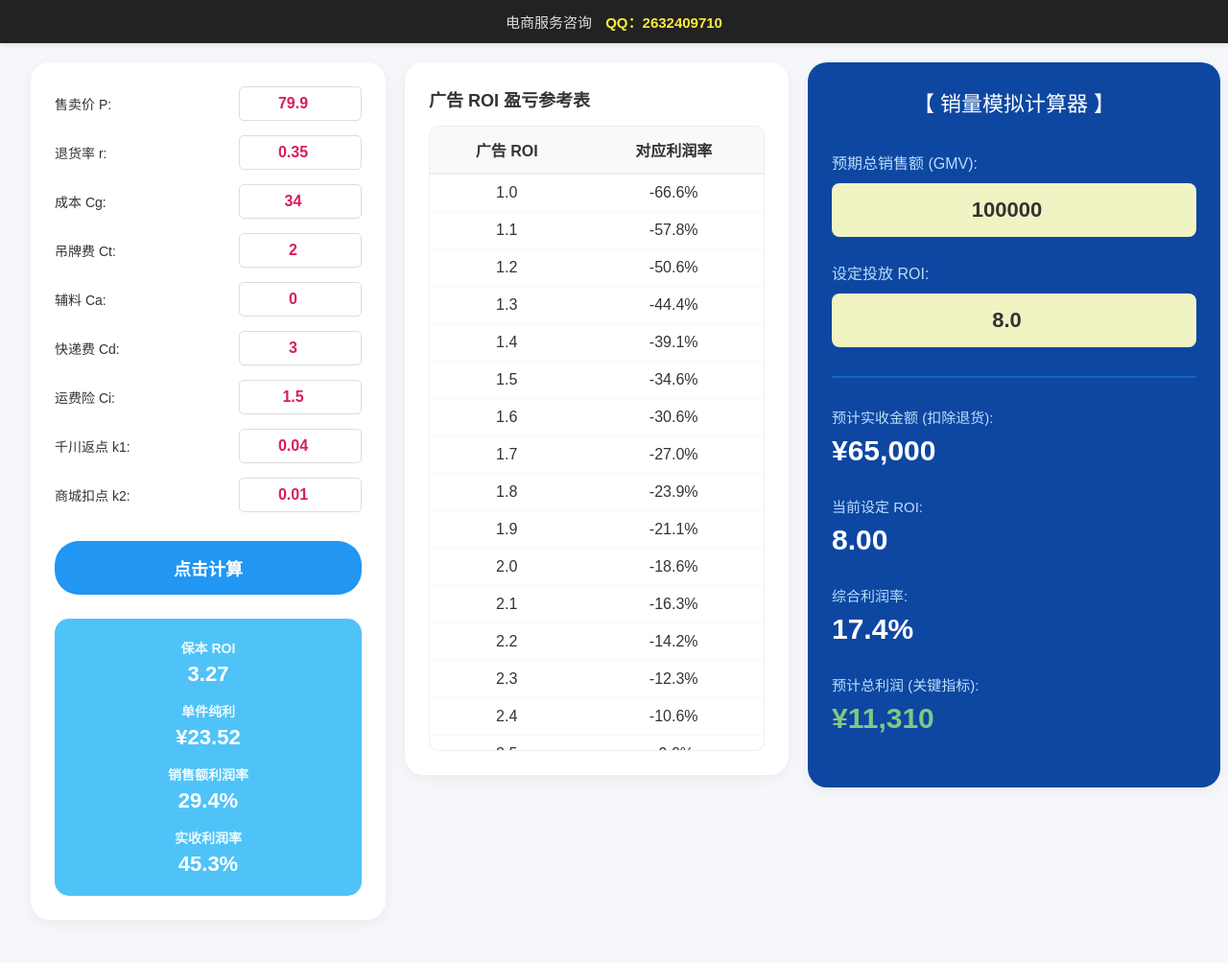
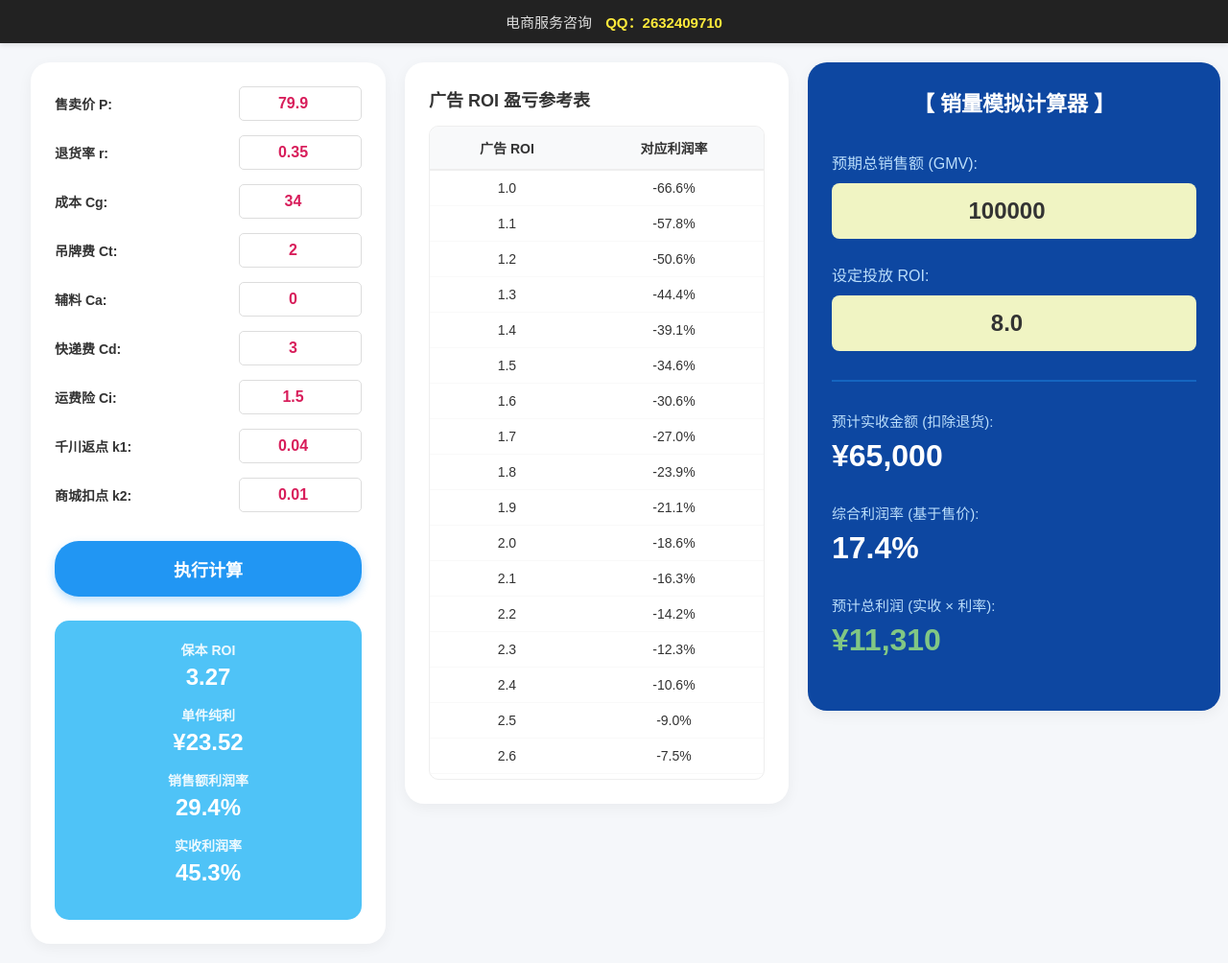
Before and after one commit to kingwoonyu/roi, a plain HTML site: page index.html in a window 1280 px wide. Shown: the whole page at 96% size. Before the commit the page ends 979 px from the top, so only its background shows below. Drawn offline with Linux system fonts and the light colour scheme.

Commit message:
Update index.html

```diff
--- a/index.html
+++ b/index.html
@@ -3,7 +3,7 @@
 <head>
     <meta charset="UTF-8">
     <meta name="viewport" content="width=device-width, initial-scale=1.0">
-    <title>电商 ROI 全维度计算器 V4.2 - 增强版</title>
+    <title>电商 ROI 计算器 - 财务对账版</title>
     <style>
         :root {
             --bg-color: #F5F7FA;
@@ -21,129 +21,72 @@
         body {
             font-family: "微软雅黑", sans-serif;
             background-color: var(--bg-color);
-            margin: 0;
-            padding: 0;
-            color: var(--text-gray);
+            margin: 0; padding: 0; color: var(--text-gray);
         }
 
-        /* 顶部咨询条 */
         .top-banner {
-            background-color: #222;
-            color: #ddd;
-            text-align: center;
-            padding: 12px 0;
-            font-size: 15px;
-            box-shadow: 0 2px 5px rgba(0,0,0,0.1);
+            background-color: #222; color: #ddd; text-align: center;
+            padding: 12px 0; font-size: 15px; box-shadow: 0 2px 5px rgba(0,0,0,0.1);
         }
 
-        .top-banner span {
-            color: #FFEB3B;
-            font-weight: bold;
-            margin-left: 10px;
+        .top-banner span { color: #FFEB3B; font-weight: bold; margin-left: 10px; }
+
+        .container {
+            display: flex; gap: 20px; max-width: 1400px;
+            width: 95%; margin: 20px auto; align-items: flex-start;
         }
 
-        .container {
-            display: flex;
-            gap: 20px;
-            max-width: 1400px;
-            width: 95%;
-            margin: 20px auto;
-            align-items: flex-start;
-        }
-
-        /* 卡片通用 */
-        .card {
-            background: var(--card-bg);
-            border-radius: 20px;
-            padding: 25px;
-            box-shadow: 0 4px 15px rgba(0,0,0,0.05);
-        }
+        .card { background: var(--card-bg); border-radius: 20px; padding: 25px; box-shadow: 0 4px 15px rgba(0,0,0,0.05); }
 
         /* 左侧面板 */
         .left-panel { flex: 0 0 320px; }
         .input-group { display: flex; align-items: center; margin-bottom: 15px; justify-content: space-between; }
-        .input-group label { font-size: 14px; }
+        .input-group label { font-size: 14px; font-weight: bold; }
         .input-group input {
-            width: 110px;
-            padding: 8px;
-            border: 1px solid #ddd;
-            border-radius: 5px;
-            text-align: center;
-            font-weight: bold;
-            color: var(--accent-pink);
-            font-size: 16px;
+            width: 110px; padding: 8px; border: 1px solid #ddd;
+            border-radius: 5px; text-align: center; font-weight: bold;
+            color: var(--accent-pink); font-size: 16px;
         }
 
         .calc-btn {
-            width: 100%;
-            padding: 15px;
-            background-color: var(--primary-blue);
-            color: white;
-            border: none;
-            border-radius: 25px;
-            font-size: 18px;
-            font-weight: bold;
-            cursor: pointer;
-            margin: 15px 0 25px 0;
-            transition: transform 0.1s;
+            width: 100%; padding: 16px; background-color: var(--primary-blue);
+            color: white; border: none; border-radius: 25px; font-size: 18px;
+            font-weight: bold; cursor: pointer; margin: 15px 0 25px 0;
+            box-shadow: 0 4px 10px rgba(33, 150, 243, 0.3); transition: all 0.2s;
         }
-        .calc-btn:active { transform: scale(0.98); }
+        .calc-btn:hover { background-color: #1976D2; transform: translateY(-1px); }
 
-        .result-box {
-            background-color: var(--light-blue);
-            border-radius: 15px;
-            padding: 20px;
-            color: white;
-            text-align: center;
-        }
+        .result-box { background-color: var(--light-blue); border-radius: 15px; padding: 20px; color: white; text-align: center; }
         .res-item { margin-bottom: 15px; }
-        .res-item:last-child { margin-bottom: 0; }
         .res-label { font-size: 14px; font-weight: bold; display: block; opacity: 0.9; }
-        .res-value { font-size: 22px; font-weight: bold; margin-top: 5px; }
+        .res-value { font-size: 24px; font-weight: bold; margin-top: 5px; }
 
         /* 中间面板 */
         .mid-panel { flex: 1; min-width: 350px; }
-        .table-container {
-            height: 650px;
-            overflow-y: auto;
-            border: 1px solid #eee;
-            border-radius: 10px;
-            margin-top: 15px;
-        }
+        .table-container { height: 680px; overflow-y: auto; border: 1px solid #eee; border-radius: 10px; margin-top: 15px; }
         table { width: 100%; border-collapse: collapse; }
-        th { position: sticky; top: 0; background: #f8f9fa; padding: 12px; border-bottom: 2px solid #eee; }
-        td { padding: 10px; text-align: center; border-bottom: 1px solid #f9f9f9; font-family: Arial; }
-        .blue-text { color: #1976D2; font-weight: bold; }
+        th { position: sticky; top: 0; background: #f8f9fa; padding: 12px; border-bottom: 2px solid #eee; font-size: 14px; }
+        td { padding: 10px; text-align: center; border-bottom: 1px solid #f9f9f9; font-family: Arial; font-size: 14px; }
+        .blue-text { color: #1976D2; font-weight: bold; background-color: #E3F2FD; }
 
-        /* 右侧增强面板 */
-        .right-panel {
-            flex: 0 0 380px;
-            background-color: var(--dark-blue);
-            color: white;
-        }
-        .sim-title { text-align: center; font-size: 22px; margin-bottom: 35px; color: #fff; }
+        /* 右侧面板 (主要显示区) */
+        .right-panel { flex: 0 0 380px; background-color: var(--dark-blue); color: white; }
+        .sim-title { text-align: center; font-size: 22px; margin-bottom: 35px; font-weight: bold; }
         .sim-input-group { margin-bottom: 25px; }
         .sim-input-group label { display: block; font-size: 16px; margin-bottom: 10px; color: #BBDEFB; }
         .sim-input-group input {
-            width: 100%;
-            box-sizing: border-box;
-            padding: 15px;
-            border-radius: 8px;
-            border: none;
-            font-size: 22px;
-            font-weight: bold;
-            text-align: center;
-            background-color: var(--input-yellow);
-            color: #333;
+            width: 100%; box-sizing: border-box; padding: 15px; border-radius: 8px;
+            border: none; font-size: 24px; font-weight: bold; text-align: center;
+            background-color: var(--input-yellow); color: #333;
         }
         .divider { height: 2px; background-color: #1565C0; margin: 30px 0; }
         .sim-res-item { margin-bottom: 30px; }
         .sim-res-label { color: #BBDEFB; font-size: 15px; display: block; margin-bottom: 8px; }
-        .sim-res-value { font-size: 30px; font-weight: bold; font-family: Arial; }
+        .sim-res-value { font-size: 32px; font-weight: bold; font-family: Arial; }
 
         @media (max-width: 1200px) {
-            .container { flex-direction: column; align-items: stretch; }
-            .left-panel, .right-panel { flex: 1; }
+            .container { flex-direction: column; align-items: center; }
+            .left-panel, .mid-panel, .right-panel { width: 100%; max-width: 600px; }
         }
     </style>
 </head>
@@ -155,19 +98,17 @@
 
 <div class="container">
     <div class="card left-panel">
-        <div id="inputs">
-            <div class="input-group"><label>售卖价 P:</label><input type="number" id="p" value="79.9" oninput="calculate()"></div>
-            <div class="input-group"><label>退货率 r:</label><input type="number" id="r" value="0.35" step="0.01" oninput="calculate()"></div>
-            <div class="input-group"><label>成本 Cg:</label><input type="number" id="cg" value="34" oninput="calculate()"></div>
-            <div class="input-group"><label>吊牌费 Ct:</label><input type="number" id="ct" value="2" oninput="calculate()"></div>
-            <div class="input-group"><label>辅料 Ca:</label><input type="number" id="ca" value="0" oninput="calculate()"></div>
-            <div class="input-group"><label>快递费 Cd:</label><input type="number" id="cd" value="3" oninput="calculate()"></div>
-            <div class="input-group"><label>运费险 Ci:</label><input type="number" id="ci" value="1.5" oninput="calculate()"></div>
-            <div class="input-group"><label>千川返点 k1:</label><input type="number" id="k1" value="0.04" step="0.01" oninput="calculate()"></div>
-            <div class="input-group"><label>商城扣点 k2:</label><input type="number" id="k2" value="0.01" step="0.01" oninput="calculate()"></div>
-        </div>
+        <div class="input-group"><label>售卖价 P:</label><input type="number" id="p" value="79.9"></div>
+        <div class="input-group"><label>退货率 r:</label><input type="number" id="r" value="0.35" step="0.01"></div>
+        <div class="input-group"><label>成本 Cg:</label><input type="number" id="cg" value="34"></div>
+        <div class="input-group"><label>吊牌费 Ct:</label><input type="number" id="ct" value="2"></div>
+        <div class="input-group"><label>辅料 Ca:</label><input type="number" id="ca" value="0"></div>
+        <div class="input-group"><label>快递费 Cd:</label><input type="number" id="cd" value="3"></div>
+        <div class="input-group"><label>运费险 Ci:</label><input type="number" id="ci" value="1.5"></div>
+        <div class="input-group"><label>千川返点 k1:</label><input type="number" id="k1" value="0.04" step="0.01"></div>
+        <div class="input-group"><label>商城扣点 k2:</label><input type="number" id="k2" value="0.01" step="0.01"></div>
 
-        <button class="calc-btn" onclick="calculate()">点击计算</button>
+        <button class="calc-btn" onclick="calculate()">执行计算</button>
 
         <div class="result-box">
             <div class="res-item"><span class="res-label">保本 ROI</span><div class="res-value" id="res-roi">-</div></div>
@@ -193,11 +134,11 @@
         <div class="sim-title">【 销量模拟计算器 】</div>
         <div class="sim-input-group">
             <label>预期总销售额 (GMV):</label>
-            <input type="number" id="sim-sales" value="100000" oninput="calculate()">
+            <input type="number" id="sim-sales" value="100000">
         </div>
         <div class="sim-input-group">
             <label>设定投放 ROI:</label>
-            <input type="number" id="sim-roi" value="8.0" step="0.1" oninput="calculate()">
+            <input type="number" id="sim-roi" value="8.0" step="0.1">
         </div>
 
         <div class="divider"></div>
@@ -207,15 +148,11 @@
             <div class="sim-res-value" id="sim-actual">¥0</div>
         </div>
         <div class="sim-res-item">
-            <span class="sim-res-label">当前设定 ROI:</span>
-            <div class="sim-res-value" id="sim-roi-val">0.00</div>
-        </div>
-        <div class="sim-res-item">
-            <span class="sim-res-label">综合利润率:</span>
+            <span class="sim-res-label">综合利润率 (基于售价):</span>
             <div class="sim-res-value" id="sim-rate">0%</div>
         </div>
         <div class="sim-res-item">
-            <span class="sim-res-label">预计总利润 (关键指标):</span>
+            <span class="sim-res-label">预计总利润 (实收 × 利率):</span>
             <div class="sim-res-value" id="sim-profit">¥0</div>
         </div>
     </div>
@@ -223,7 +160,6 @@
 
 <script>
     function calculate() {
-        // 获取输入值
         const getValue = id => parseFloat(document.getElementById(id).value) || 0;
 
         const p = getValue('p');
@@ -236,66 +172,58 @@
         const k1 = getValue('k1');
         const k2 = getValue('k2');
 
-        // 核心逻辑计算
-        // 单件利润 = (实收比例 * 扣点比例) - (总成本 * 实收比例) - 固定支出
+        // 1. 基础单件利润计算
         const l_single = (p * (1 - r) * (1 - k2)) - ((cg + ct + ca) * (1 - r)) - (cd + ci);
         const raw_roi = (p * (1 - k1)) / l_single;
         const final_roi = l_single > 0 ? Math.ceil(raw_roi * 100) / 100 : 0;
 
-        // 更新左侧结果
-        document.getElementById('res-roi').innerText = final_roi.toFixed(2);
+        document.getElementById('res-roi').innerText = final_roi > 0 ? final_roi.toFixed(2) : "亏损";
         document.getElementById('res-profit').innerText = "¥" + l_single.toFixed(2);
         document.getElementById('res-m1').innerText = ((l_single / p) * 100).toFixed(1) + "%";
         document.getElementById('res-m2').innerText = ((l_single / (p * (1 - r))) * 100).toFixed(1) + "%";
 
-        // 更新中间表格
+        // 2. 更新中间参考表
         const tbody = document.querySelector('#roi-table tbody');
         tbody.innerHTML = '';
         let inserted = false;
-        for (let i = 10; i <= 500; i += 1) {
+        for (let i = 10; i <= 500; i++) {
             const roiIter = i / 10;
-            // 插入保本行
             if (!inserted && final_roi > 0 && final_roi <= roiIter) {
                 if (final_roi < roiIter) appendRow(final_roi.toFixed(2), "0.0%", "blue-text");
                 inserted = true;
             }
             const adRatio = (1 - k1) / roiIter;
             const pr = ((l_single / p) - adRatio) * 100;
-            const isHighlight = pr >= 0 && pr <= 10;
-            appendRow(roiIter.toFixed(1), pr.toFixed(1) + "%", isHighlight ? "blue-text" : "");
+            appendRow(roiIter.toFixed(1), pr.toFixed(1) + "%", (pr >= 0 && pr <= 10) ? "blue-text" : "");
         }
 
         function appendRow(c1, c2, className) {
-            const row = ` <tr class="${className}"><td>${c1}</td><td>${c2}</td></tr>`;
-            tbody.insertAdjacentHTML('beforeend', row);
+            tbody.insertAdjacentHTML('beforeend', `<tr class="${className}"><td>${c1}</td><td>${c2}</td></tr>`);
         }
 
-        // 右侧模拟逻辑
+        // 3. 右侧模拟 - 强制财务对应逻辑
         const simSales = getValue('sim-sales');
         const simRoi = getValue('sim-roi');
 
+        // A. 预计实收金额 = GMV * (1 - r)
         const simActualReceived = simSales * (1 - r);
-        const rawMarginRate = (l_single / p) - ((1 - k1) / simRoi || 0);
-        const displayMarginPct = Math.round(rawMarginRate * 100 * 10) / 10;
-        const simTotalProfit = simActualReceived * (displayMarginPct / 100);
 
-        // 更新右侧显示
+        // B. 综合利润率 (界面显示的百分比) = (单件纯利/售价) - (广告占比)
+        const simMarginRateVal = (l_single / p) - ((1 - k1) / simRoi || 0);
+        const displayMarginPct = (simMarginRateVal * 100).toFixed(1); // 界面保留一位小数
+
+        // C. 预计总利润 (强制执行: 实收 * 界面百分比)
+        const finalProfitValue = simActualReceived * (parseFloat(displayMarginPct) / 100);
+
+        // 更新界面
         document.getElementById('sim-actual').innerText = "¥" + Math.round(simActualReceived).toLocaleString();
-        document.getElementById('sim-roi-val').innerText = simRoi.toFixed(2);
         document.getElementById('sim-rate').innerText = displayMarginPct + "%";
 
         const profitEl = document.getElementById('sim-profit');
-        profitEl.innerText = "¥" + Math.round(simTotalProfit).toLocaleString();
-
-        // 颜色高亮逻辑
-        if (simTotalProfit >= 0) {
-            profitEl.style.color = "var(--success-green)";
-        } else {
-            profitEl.style.color = "var(--error-red)";
-        }
+        profitEl.innerText = "¥" + Math.round(finalProfitValue).toLocaleString();
+        profitEl.style.color = finalProfitValue >= 0 ? "var(--success-green)" : "var(--error-red)";
     }
 
-    // 初始化计算
     window.onload = calculate;
 </script>
 
```
